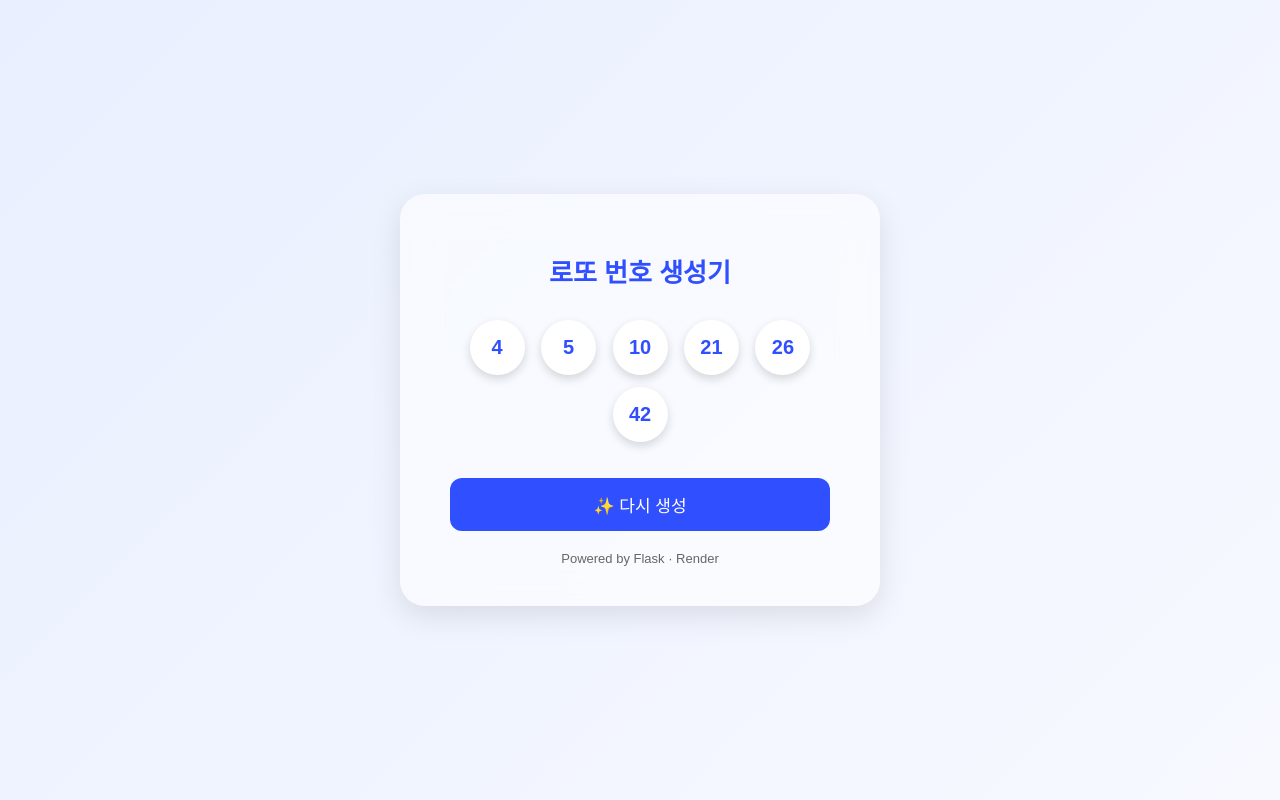
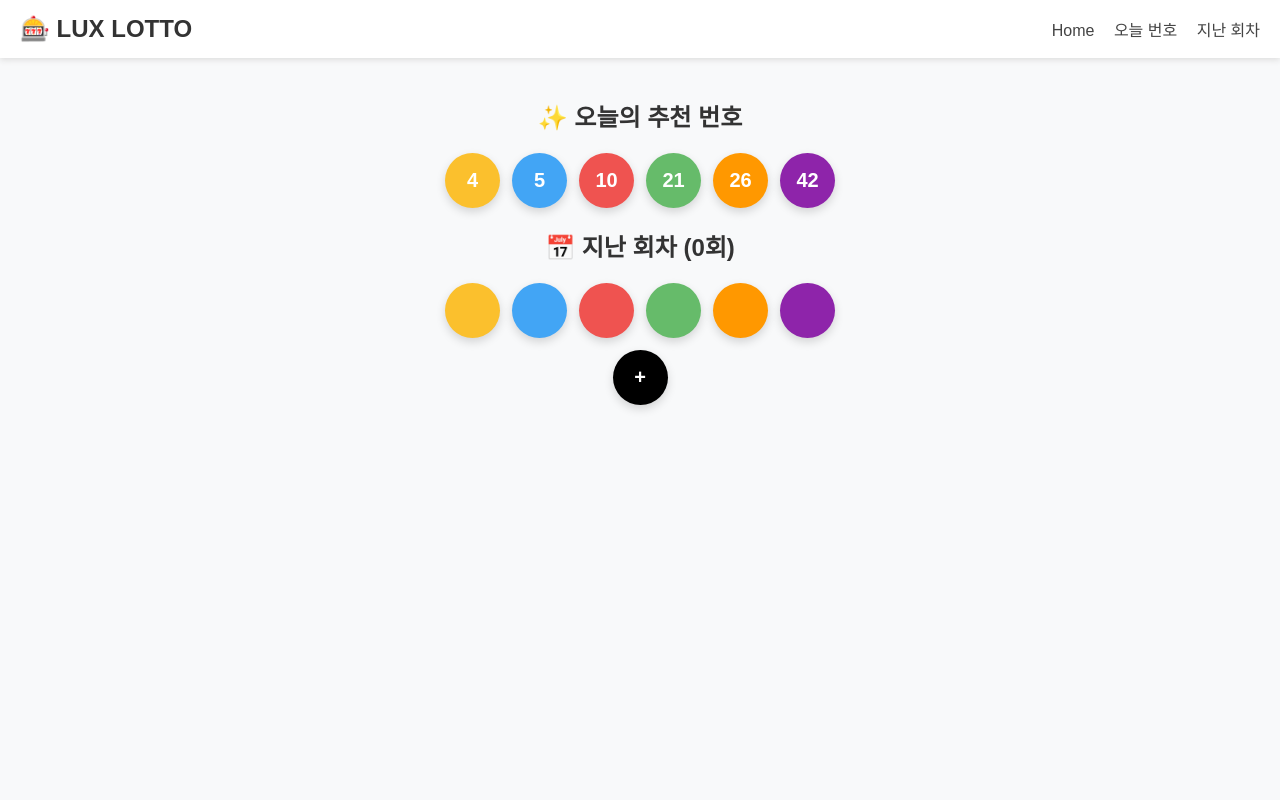
Before and after one commit to jhmin-study/lotto_random, a Flask app: page / in a window 1280 px wide. Run offline with Flask 3, Linux system fonts and the light colour scheme; data that the repository does not hold is empty.

Commit message:
modify all

```diff
--- a/app.py
+++ b/app.py
@@ -1,15 +1,67 @@
 from flask import Flask, render_template
 import random
+import requests
 
 app = Flask(__name__)
 
-def generate_lotto():
-    return sorted(random.sample(range(1, 46), 6))
+def get_last_lotto_numbers():
+    """로또 최신 회차 + 번호 가져오기 (공식 API, SSL 오류 없음)"""
+
+    # 1) 가장 최신 회차 번호를 가져오기 위한 요청
+    latest_info = requests.get(
+        "https://www.dhlottery.co.kr/common.do?method=getLottoNumber&drwNo=1", verify=False
+    ).json()
+
+    # 위 URL로는 최신 회차를 알 수 없어서,
+    # 높은 숫자를 조회했을 때 없는 회차라면 'returnValue=fail'
+    # 존재하는 가장 최신 회차를 찾는 방식 사용
+    low, high = 1, 12000  # 2025년 기준 최대 약 1200회
+    last_round = 0
+
+    while low <= high:
+        mid = (low + high) // 2
+        res = requests.get(
+            f"https://www.dhlottery.co.kr/common.do?method=getLottoNumber&drwNo={mid}", verify=False
+        ).json()
+
+        if res["returnValue"] == "success":
+            last_round = mid
+            low = mid + 1
+        else:
+            high = mid - 1
+
+    # 2) 최종 최신 회차 번호로 실제 번호 조회
+    data = requests.get(
+        f"https://www.dhlottery.co.kr/common.do?method=getLottoNumber&drwNo={last_round}", verify=False
+    ).json()
+
+    numbers = [
+        data["drwtNo1"],
+        data["drwtNo2"],
+        data["drwtNo3"],
+        data["drwtNo4"],
+        data["drwtNo5"],
+        data["drwtNo6"],
+    ]
+    bonus = data["bnusNo"]
+
+    return last_round, numbers, bonus
+
 
 @app.route("/")
 def index():
-    numbers = generate_lotto()
-    return render_template("index.html", numbers=numbers)
+    today_numbers = sorted(random.sample(range(1, 46), 6))
+
+    last_round, last_numbers, bonus = get_last_lotto_numbers()
+
+    return render_template(
+        "index.html",
+        numbers=today_numbers,
+        last_round=last_round,
+        last_numbers=last_numbers,
+        bonus=bonus
+    )
+
 
 if __name__ == "__main__":
-    app.run(host="0.0.0.0", port=5000)
+    app.run(debug=True)
--- a/requirements.txt
+++ b/requirements.txt
@@ -1,2 +1,3 @@
-Flask==3.0.3
+Flask==3.0.2
+requests==2.31.0
 gunicorn==21.2.0
--- /dev/null
+++ b/static/css/style.css
@@ -0,0 +1,106 @@
+/* 다크모드 자동 지원 */
+@media (prefers-color-scheme: dark) {
+    body {
+        background-color: #111;
+        color: #eee;
+    }
+    .header {
+        background: #222;
+    }
+}
+
+/* 기본 스타일 */
+body {
+    font-family: "Pretendard", sans-serif;
+    margin: 0;
+    background: #f8f9fa;
+    color: #333;
+}
+
+.header {
+    background: #ffffff;
+    padding: 15px 20px;
+    display: flex;
+    justify-content: space-between;
+    align-items: center;
+    box-shadow: 0 2px 6px #ddd;
+}
+
+.logo {
+    font-size: 24px;
+    font-weight: 700;
+}
+
+.menu a {
+    margin-left: 15px;
+    text-decoration: none;
+    color: #444;
+    font-weight: 500;
+}
+
+.container {
+    width: 100%;
+    max-width: 450px;
+    margin: 0 auto;
+    padding: 20px;
+    text-align: center;
+}
+
+.balls {
+    display: flex;
+    justify-content: center;
+    flex-wrap: wrap;
+    gap: 12px;
+    margin-top: 15px;
+}
+
+.ball {
+    width: 55px;
+    height: 55px;
+    border-radius: 50%;
+    display: flex;
+    justify-content: center;
+    align-items: center;
+    color: #ffffff;
+    font-size: 20px;
+    font-weight: bold;
+    box-shadow: 0 4px 10px rgba(0,0,0,0.15);
+    transition: transform .2s;
+}
+
+.ball:hover {
+    transform: scale(1.1);
+}
+
+/* 로또볼 색상 */
+.color-1 { background: #fbc02d; } /* 노랑 */
+.color-2 { background: #42a5f5; } /* 파랑 */
+.color-3 { background: #ef5350; } /* 빨강 */
+.color-4 { background: #66bb6a; } /* 초록 */
+.color-5 { background: #ff9800; } /* 주황 */
+.color-6 { background: #8e24aa; } /* 보라 */
+
+/* 보너스 */
+.bonus {
+    background: #000;
+}
+
+/* 애니메이션 */
+.animate {
+    animation: pop 0.5s ease-out forwards;
+}
+
+@keyframes pop {
+    0% { transform: scale(0); opacity: 0; }
+    80% { transform: scale(1.2); opacity: 1; }
+    100% { transform: scale(1); }
+}
+
+/* 모바일 전용 반응형 */
+@media (max-width: 480px) {
+    .ball {
+        width: 45px;
+        height: 45px;
+        font-size: 18px;
+    }
+}
--- a/templates/index.html
+++ b/templates/index.html
@@ -1,102 +1,46 @@
 <!DOCTYPE html>
 <html lang="ko">
 <head>
-    <meta charset="UTF-8">
-    <title>로또 번호 생성기</title>
-
-    <style>
-        body {
-            margin: 0;
-            padding: 0;
-            font-family: 'Pretendard', 'Noto Sans KR', sans-serif;
-            background: linear-gradient(135deg, #e9efff, #f7f9ff);
-            display: flex;
-            justify-content: center;
-            align-items: center;
-            height: 100vh;
-        }
-
-        .card {
-            background: rgba(255, 255, 255, 0.55);
-            backdrop-filter: blur(18px);
-            -webkit-backdrop-filter: blur(18px);
-            padding: 40px 50px;
-            border-radius: 25px;
-            box-shadow: 0 10px 30px rgba(0,0,0,0.1);
-            text-align: center;
-            width: 380px;
-        }
-
-        h1 {
-            margin-bottom: 25px;
-            font-size: 26px;
-            color: #304ffe;
-            font-weight: 700;
-        }
-
-        .numbers {
-            margin: 20px 0 30px 0;
-        }
-
-        .num {
-            display: inline-flex;
-            justify-content: center;
-            align-items: center;
-            width: 55px;
-            height: 55px;
-            border-radius: 50%;
-            background: white;
-            margin: 6px;
-            font-size: 20px;
-            font-weight: 700;
-            color: #304ffe;
-            box-shadow: 0 4px 10px rgba(0,0,0,0.15);
-            transition: transform 0.15s ease;
-        }
-
-        .num:hover {
-            transform: translateY(-4px);
-        }
-
-        .btn {
-            background: #304ffe;
-            color: white;
-            border: none;
-            padding: 14px 18px;
-            width: 100%;
-            border-radius: 12px;
-            font-size: 17px;
-            cursor: pointer;
-            transition: background 0.2s, transform 0.15s;
-        }
-
-        .btn:hover {
-            background: #1e3df5;
-            transform: translateY(-2px);
-        }
-
-        .footer {
-            margin-top: 20px;
-            font-size: 13px;
-            color: #666;
-        }
-    </style>
+    <meta charset="UTF-8" />
+    <meta name="viewport" content="width=device-width, initial-scale=1.0" />
+    <title>럭셔리 로또 번호 생성기</title>
+    <link rel="stylesheet" href="/static/css/style.css" />
 </head>
 <body>
 
-    <div class="card">
-        <h1>로또 번호 생성기</h1>
+<header class="header">
+    <div class="logo">🎰 LUX LOTTO</div>
+    <nav class="menu">
+        <a href="/">Home</a>
+        <a href="#today">오늘 번호</a>
+        <a href="#last">지난 회차</a>
+    </nav>
+</header>
 
-        <div class="numbers">
+<div class="container">
+
+    <section id="today">
+        <h2>✨ 오늘의 추천 번호</h2>
+
+        <div class="balls">
             {% for n in numbers %}
-                <div class="num">{{ n }}</div>
+            <div class="ball color-{{ loop.index }} animate">{{ n }}</div>
             {% endfor %}
         </div>
+    </section>
 
-        <button class="btn" onclick="location.reload()">✨ 다시 생성</button>
+    <section id="last">
+        <h2>📅 지난 회차 ({{ last_round }}회)</h2>
 
-        <div class="footer">Powered by Flask · Render</div>
-    </div>
+        <div class="balls">
+            {% for n in last_numbers %}
+            <div class="ball color-{{ loop.index }}">{{ n }}</div>
+            {% endfor %}
+            <div class="ball bonus">+ {{ bonus }}</div>
+        </div>
+    </section>
+
+</div>
 
 </body>
 </html>
--- /dev/null
+++ b/test_run.py
@@ -0,0 +1,6 @@
+# test_run.py
+try:
+    import flask, requests, bs4, urllib3
+    print("Imports OK")
+except Exception as e:
+    print("Import error:", e)
```
Also changed, not shown: render.yaml (added, +8 -0 lines), 1 other file.
